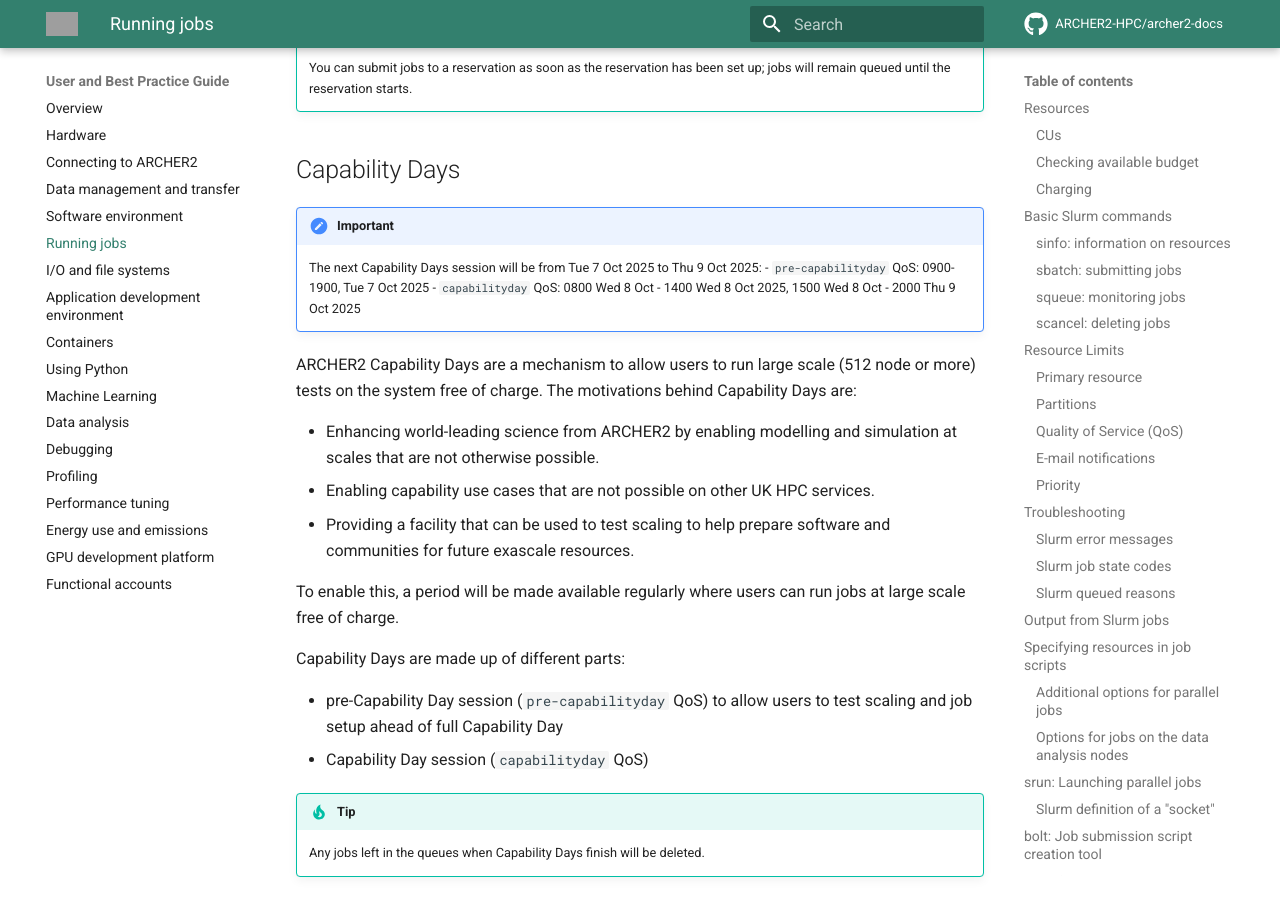
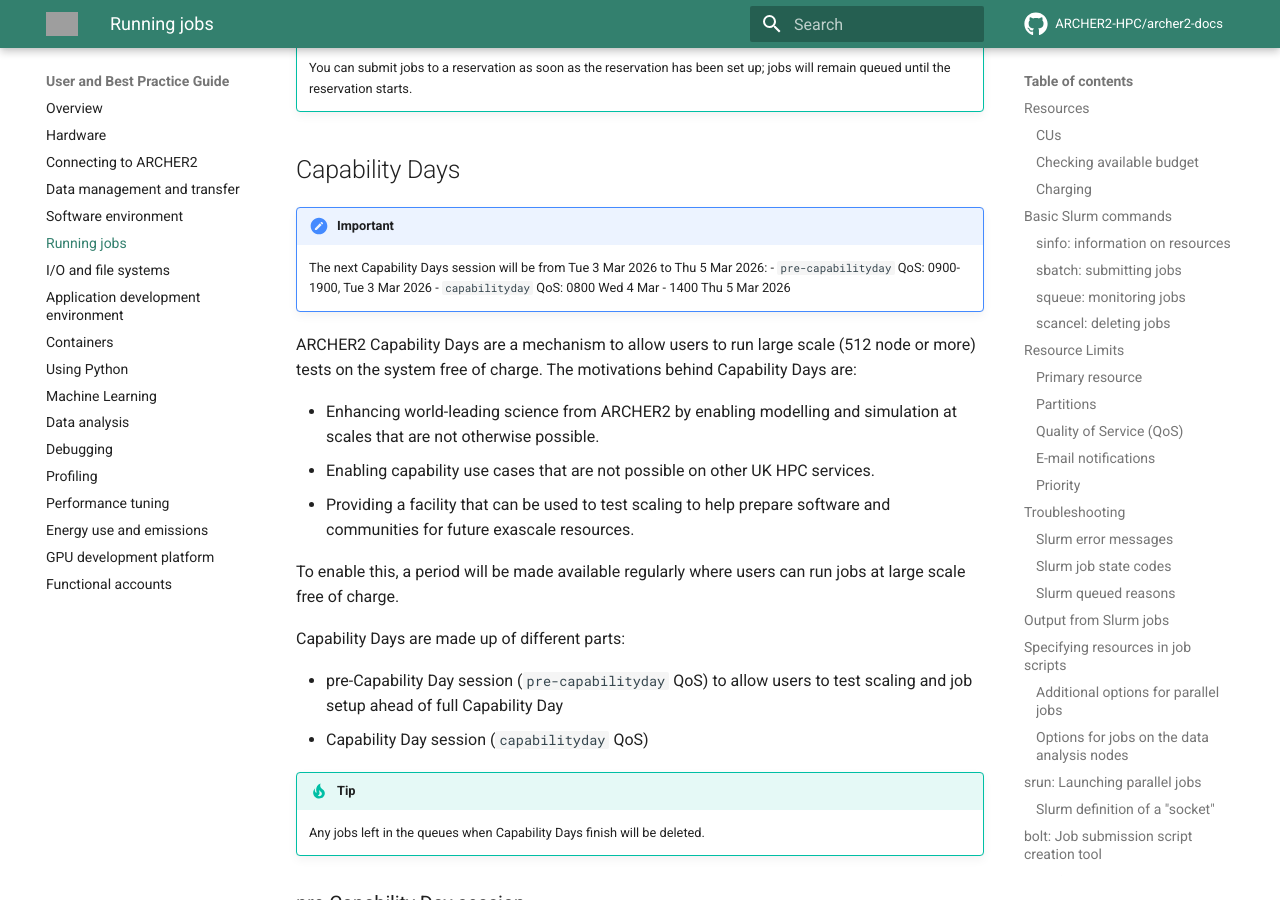
Before and after one commit to ARCHER2-HPC/archer2-docs, an MkDocs documentation site: the page built from docs/user-guide/scheduler.md, in a window 1280 px wide and 900 px high, scrolled down 51575 px. Built offline with MkDocs 1.6.1 and Material for MkDocs 9.7.7, drawn with Linux system fonts in a browser that asks for light colours; comment, search, counter and statistics services are not loaded; grey boxes are pictures that could not be loaded.

Commit message:
Adds dates for Capability Days 6

```diff
--- a/docs/user-guide/scheduler.md
+++ b/docs/user-guide/scheduler.md
@@ -2366,9 +2366,9 @@
 ## Capability Days
 
 !!! important
-    The next Capability Days session will be from Tue 7 Oct 2025 to Thu 9 Oct 2025:
-    - `pre-capabilityday` QoS: 0900-1900, Tue 7 Oct 2025
-    - `capabilityday` QoS: 0800 Wed 8 Oct - 1400 Wed 8 Oct 2025, 1500 Wed 8 Oct - 2000 Thu 9 Oct 2025
+    The next Capability Days session will be from Tue 3 Mar 2026 to Thu 5 Mar 2026:
+    - `pre-capabilityday` QoS: 0900-1900, Tue 3 Mar 2026
+    - `capabilityday` QoS: 0800 Wed 4 Mar - 1400 Thu 5 Mar 2026
 
 ARCHER2 Capability Days are a mechanism to allow users to run large scale (512 node or more) tests
 on the system free of charge. The motivations behind Capability Days are:
```
